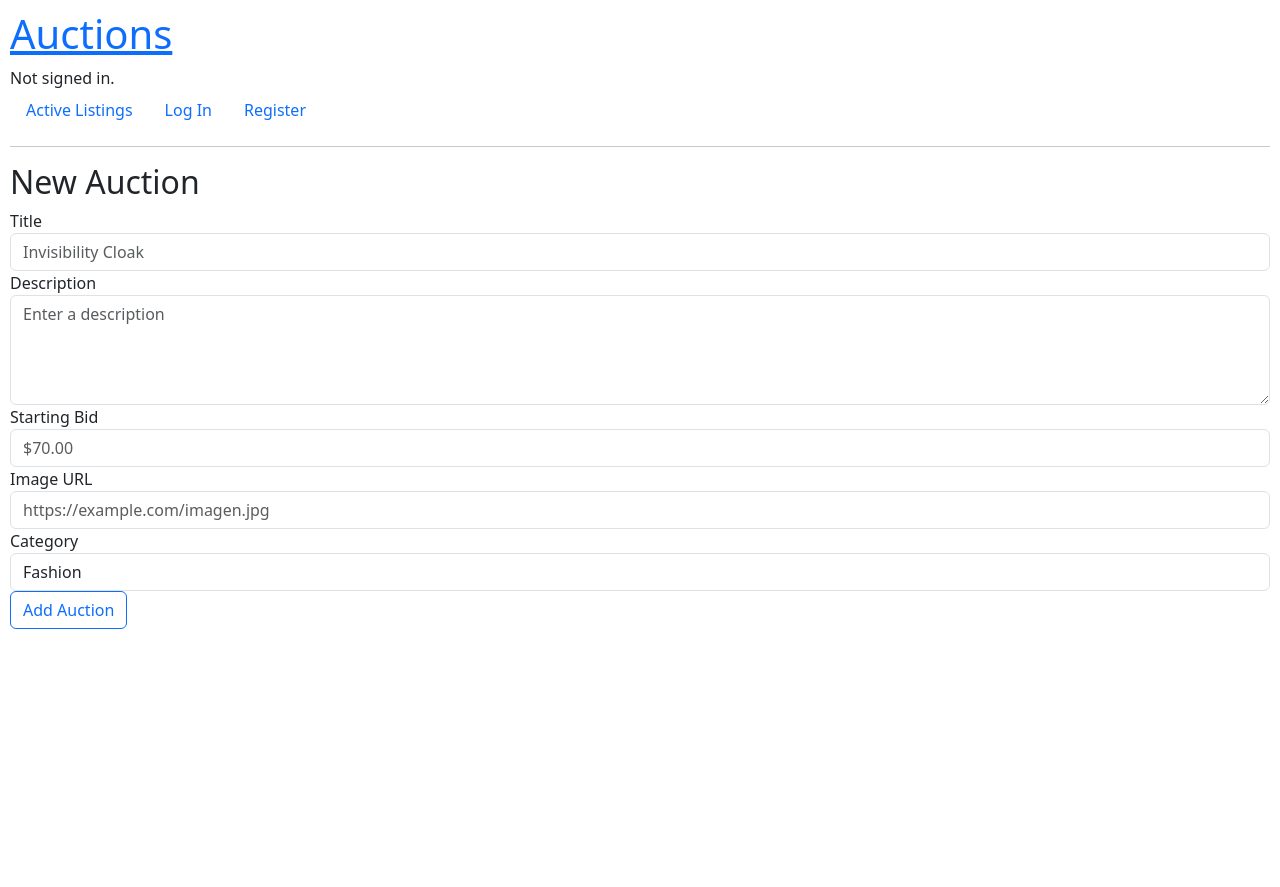
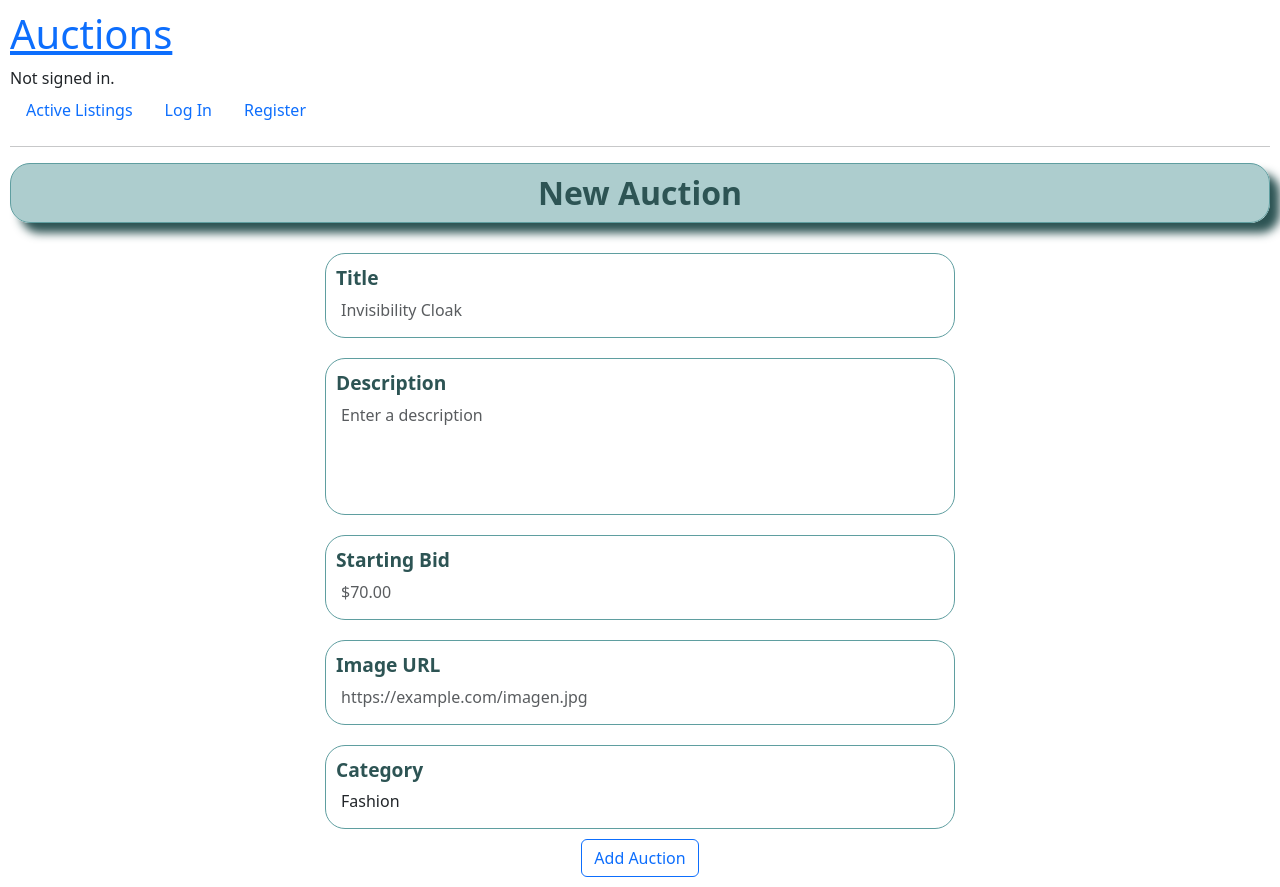
Before and after one commit to sandovaldavid/project-02-auctions, a Django app: template auctions/templates/auctions/newAuctions.html in a window 1280 px wide. Before the commit the page ends 629 px from the top, so only its background shows below. Run offline with Django 3.2, Linux system fonts and the light colour scheme; the template is opened without the code that fills it, so the values that code supplies are empty.

Commit message:
:lipstick: Add styles to new Auctions page

```diff
--- a/auctions/static/auctions/styles.css
+++ b/auctions/static/auctions/styles.css
@@ -1,3 +1,44 @@
 body {
     padding: 10px;
 }
+#form-auction > .form-group {
+    width: 50%;
+    padding: 10px;
+    border-radius: 20px;
+    border: 1px solid cadetblue;
+    margin: 10px;
+}
+#form-auction{
+    display: flex;
+    flex-direction: column;
+    flex-wrap: nowrap;
+    justify-content: space-between;
+    align-items: center;
+}
+.title_main{
+    font-size: 2em;
+    color: #2d5454;
+    text-align: center;
+    padding: 10px;
+    border-radius: 20px;
+    border: 1px solid cadetblue;
+    background-color: rgba(95, 158, 160, 0.51);
+    font-weight: bold;
+    box-shadow: 10px 10px 10px #2d5454;
+    margin-bottom: 20px;
+}
+#form-auction > div > input, #form-auction > div > select , #form-auction > div > textarea{
+    border: none;
+    outline: none;
+    box-shadow: none;
+    padding: 5px;
+    margin: 0;
+}
+#form-auction > div > textarea{
+    resize: none;
+}
+#form-auction > div > label{
+    font-size: 1.2em;
+    color: #2d5454;
+    font-weight: bold;
+}
```
